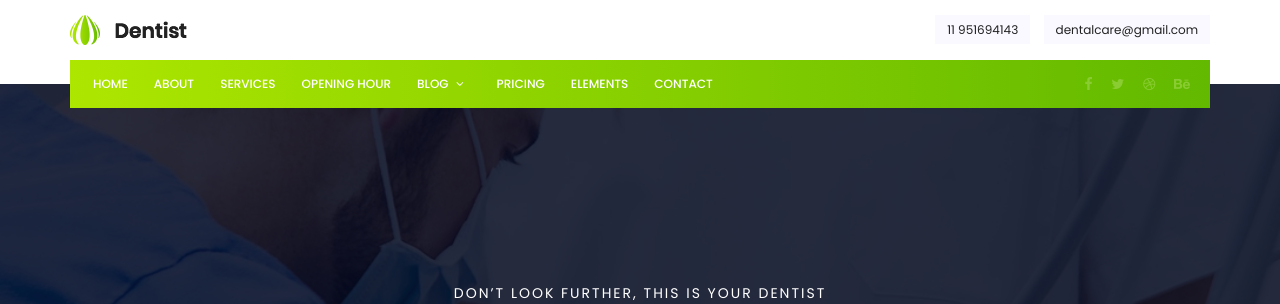
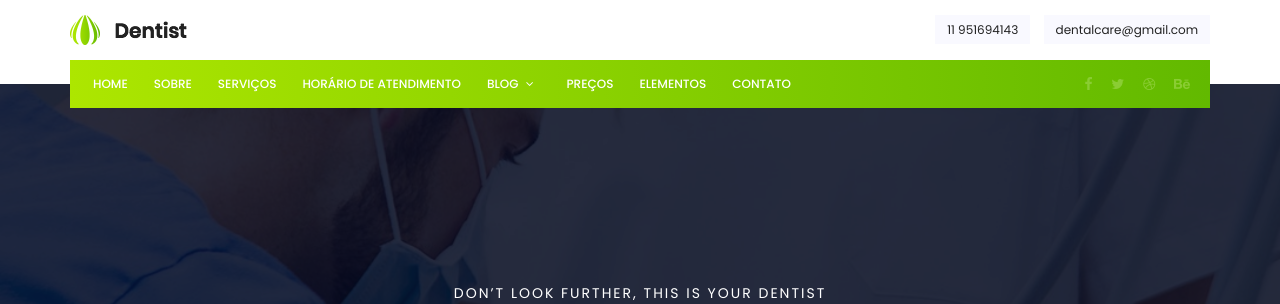
Before and after one commit to GustaSoier/Clinica-Dentista, a Laravel app: page / in a window 1280 px wide. Shown: the top 304 px of the page. Run offline with Laravel 9, Linux system fonts and the light colour scheme; some libraries are stand-ins or nearby versions.

Commit message:
PHP
Mudando os links da nav

```diff
--- a/clinicadentista/resources/views/layout/layout.blade.php
+++ b/clinicadentista/resources/views/layout/layout.blade.php
@@ -57,9 +57,9 @@
             <nav id="nav-menu-container">
               <ul class="nav-menu">
                 <li class="menu-active"><a href="index.html">Home</a></li>
-                <li><a href="about.html">About</a></li>
-                <li><a href="services.html">Services</a></li>
-                <li><a href="opening-hour.html">Opening Hour </a></li>
+                <li><a href="{{ url('/sobre') }}">Sobre</a></li>
+                <li><a href="{{ url('/servicos') }}">Serviços</a></li>
+                <li><a href="{{ url('/horarioAtendimento') }}">Horário de Atendimento </a></li>
                 <li class="menu-has-children"><a href="">Blog</a>
                   <ul>
                     <li><a href="blog-home.html">Blog Home</a></li>
@@ -72,9 +72,9 @@
                     </li>
                   </ul>
                 </li>
-                <li><a href="pricing.html">Pricing</a></li>
-                <li><a href="elements.html">Elements</a></li>
-                <li><a href="contact.html">Contact</a></li>
+                <li><a href="{{ url('/precos') }}">Preços</a></li>
+                <li><a href="el{{ url('/elementos') }}">Elementos</a></li>
+                <li><a href="{{ ('/contato') }}">Contato</a></li>
               </ul>
             </nav><!-- #nav-menu-container -->
             <div class="menu-social-icons">
```
